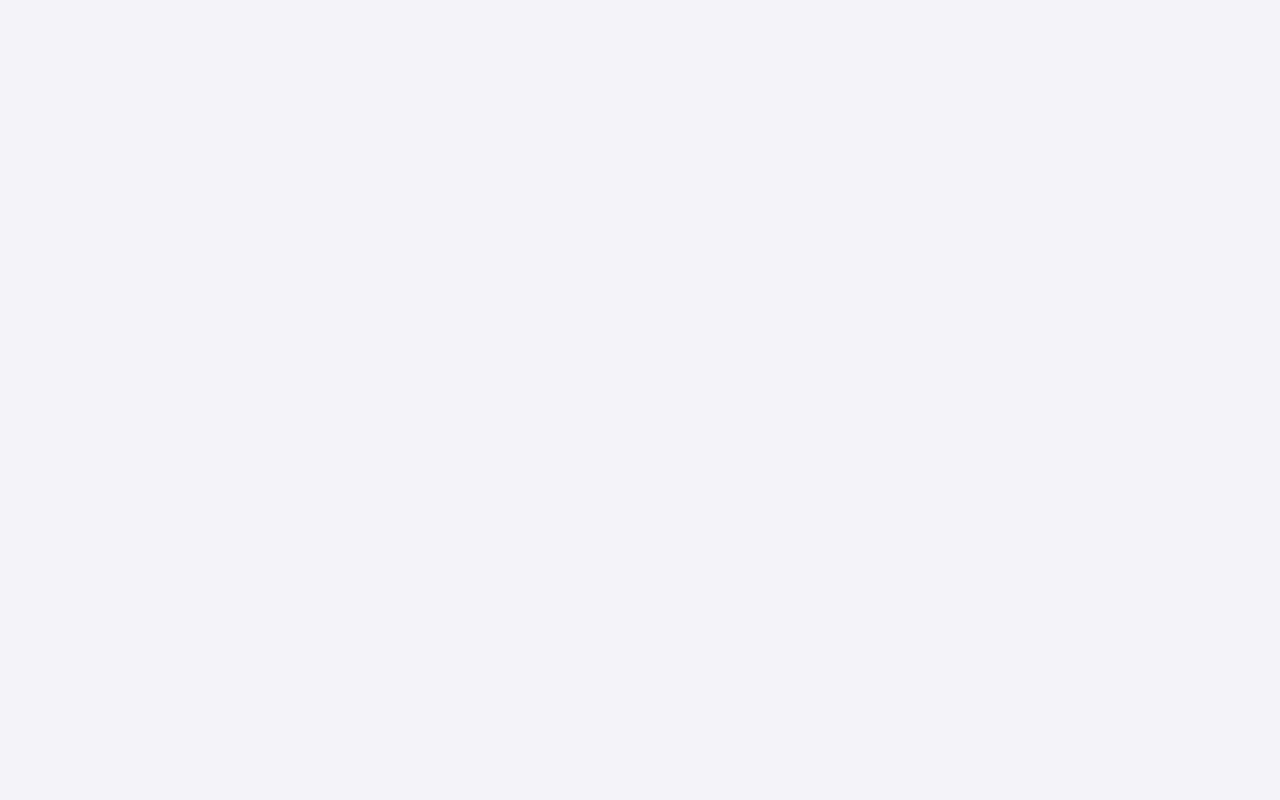
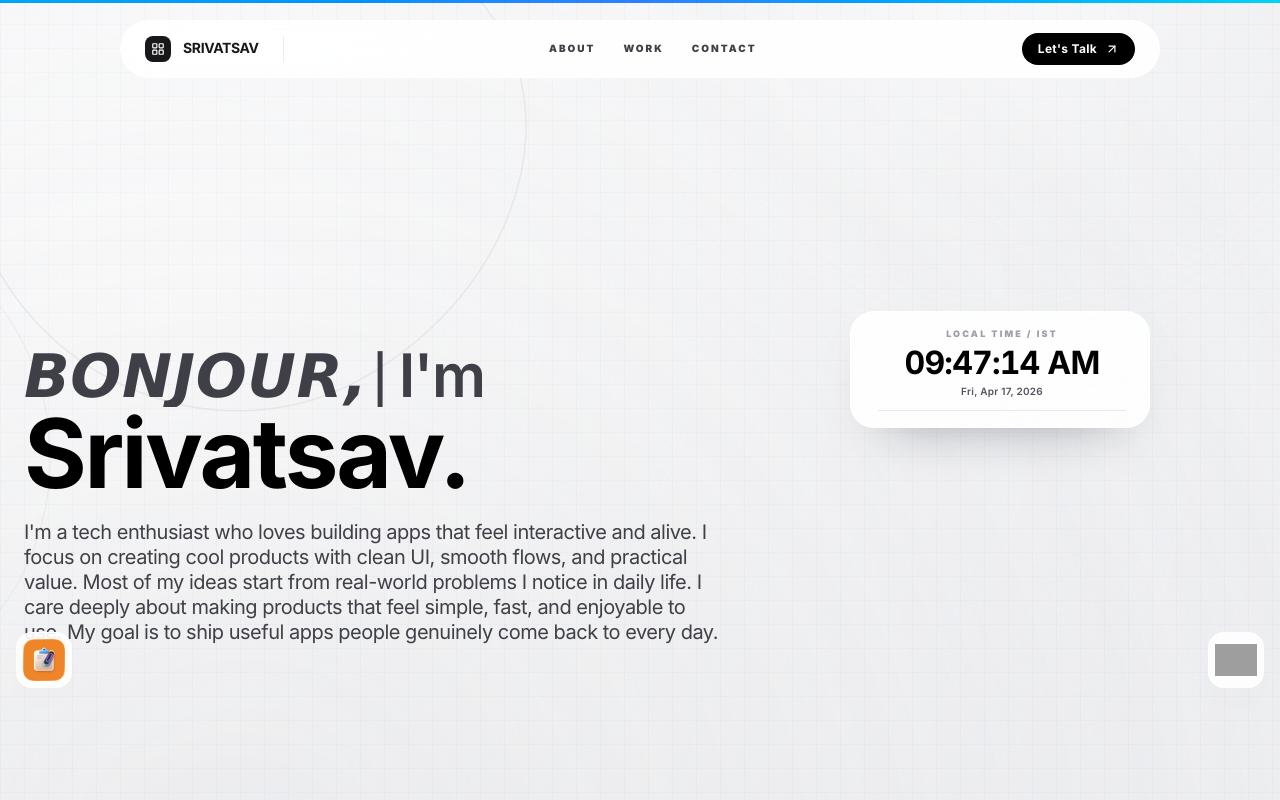
Before and after one commit to Srivatsav0511/srivatsav-Portfolio, a Next.js app: page / in a window 1280 px wide. Shown: the top 800 px of the page. Built offline with nearby package versions, Linux system fonts and the light colour scheme; grey boxes are pictures that could not be loaded.

Commit message:
Fix intro reveal overlay and final animation flow

```diff
--- a/components/layout/HomeAssembly.tsx
+++ b/components/layout/HomeAssembly.tsx
@@ -257,9 +257,6 @@ export default function HomeAssembly() {
       setShowBootIntro(false);
       setShowSettledEdgeIcons(true);
     }, introDurationMs);
-    const revealDoneTimer = window.setTimeout(() => {
-      setShowWhiteReveal(false);
-    }, introDurationMs + 900);
 
     const playImpactAudio = () => {
       try {
@@ -300,12 +297,19 @@ export default function HomeAssembly() {
 
     return () => {
       window.clearTimeout(doneTimer);
-      window.clearTimeout(revealDoneTimer);
       sideImpactTimers.forEach((timer) => window.clearTimeout(timer));
       floorImpactTimers.forEach((timer) => window.clearTimeout(timer));
       entryImpactTimers.forEach((timer) => window.clearTimeout(timer));
     };
   }, [playIconIntro, reduceMotion, iconRainItems]);
+
+  useEffect(() => {
+    if (!showWhiteReveal) return;
+    const revealTimer = window.setTimeout(() => {
+      setShowWhiteReveal(false);
+    }, 900);
+    return () => window.clearTimeout(revealTimer);
+  }, [showWhiteReveal]);
 
   return (
     <main className="relative min-h-screen bg-[var(--background)] text-[var(--foreground)] selection:bg-zinc-200 overflow-x-clip">
```
